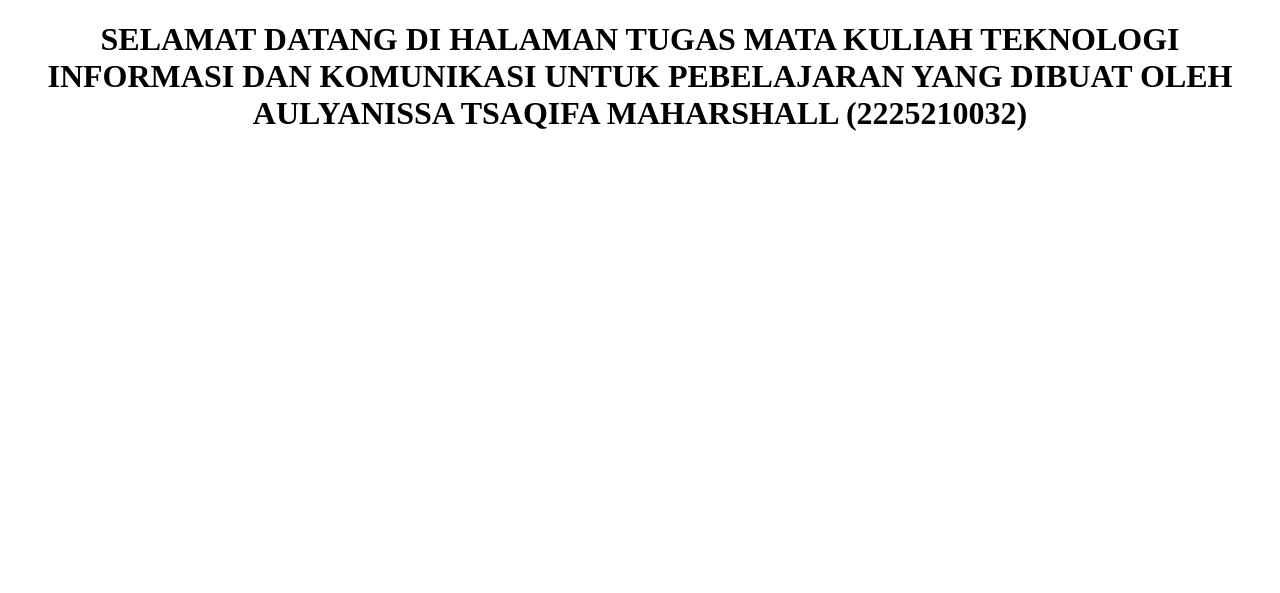
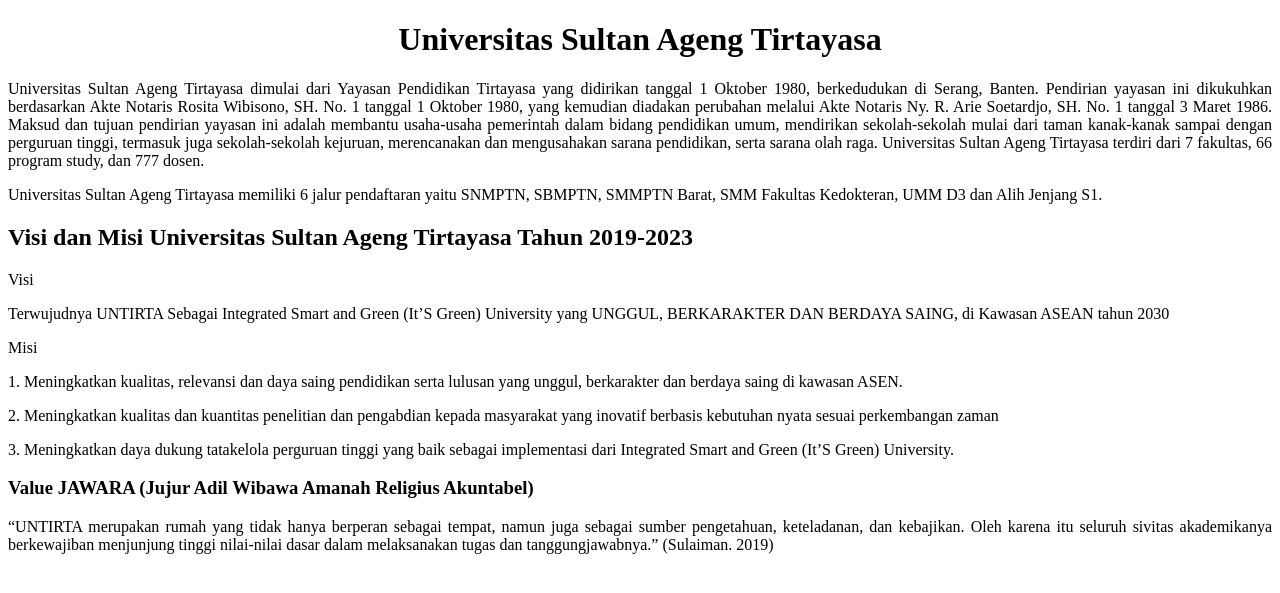
Before and after one commit to maharshall653/aulyanissa, a Django app: page / in a window 1280 px wide. Shown: the part 34-627 px from the top of the page. Run offline with Django 4.2, Linux system fonts and the light colour scheme.

Commit message:
Tugas Pertemuan 4

```diff
--- a/templates/index.html
+++ b/templates/index.html
@@ -4,6 +4,18 @@
 
 {% block content %}
 
-    <h1>SELAMAT DATANG DI HALAMAN TUGAS MATA KULIAH TEKNOLOGI INFORMASI DAN KOMUNIKASI UNTUK PEBELAJARAN YANG DIBUAT OLEH AULYANISSA TSAQIFA MAHARSHALL (2225210032)</h1>
+    <h1>Universitas Sultan Ageng Tirtayasa</h1>
+    <p>Universitas Sultan Ageng Tirtayasa dimulai dari Yayasan Pendidikan Tirtayasa yang didirikan tanggal 1 Oktober 1980, berkedudukan di Serang, Banten. Pendirian yayasan ini dikukuhkan berdasarkan Akte Notaris Rosita Wibisono, SH. No. 1 tanggal 1 Oktober 1980, yang kemudian diadakan perubahan melalui Akte Notaris Ny. R. Arie Soetardjo, SH. No. 1 tanggal 3 Maret 1986. Maksud dan tujuan pendirian yayasan ini adalah membantu usaha-usaha pemerintah dalam bidang pendidikan umum, mendirikan sekolah-sekolah mulai dari taman kanak-kanak sampai dengan perguruan tinggi, termasuk juga sekolah-sekolah kejuruan, merencanakan dan mengusahakan sarana pendidikan, serta sarana olah raga. Universitas Sultan Ageng Tirtayasa terdiri dari 7 fakultas, 66 program study, dan 777 dosen.</p>
+    <p>Universitas Sultan Ageng Tirtayasa memiliki 6 jalur pendaftaran yaitu SNMPTN, SBMPTN, SMMPTN Barat, SMM Fakultas Kedokteran, UMM D3 dan Alih Jenjang S1.</p>
 
+    <h2>Visi dan Misi Universitas Sultan Ageng Tirtayasa Tahun 2019-2023</h2>
+    <p>Visi</p>
+    <p>Terwujudnya UNTIRTA Sebagai Integrated Smart and Green (It’S Green) University yang UNGGUL, BERKARAKTER DAN BERDAYA SAING, di Kawasan ASEAN tahun 2030</p>
+    <p>Misi</p>
+    <p>1. Meningkatkan kualitas, relevansi dan daya saing pendidikan serta lulusan yang unggul, berkarakter dan berdaya saing di kawasan ASEN.</p>
+    <p>2. Meningkatkan kualitas dan kuantitas penelitian dan pengabdian kepada masyarakat yang inovatif berbasis kebutuhan nyata sesuai perkembangan zaman</p>
+    <p>3. Meningkatkan daya dukung tatakelola perguruan tinggi yang baik sebagai implementasi dari Integrated Smart and Green (It’S Green) University.</p>
+
+    <h3>Value JAWARA (Jujur Adil Wibawa Amanah Religius Akuntabel)</h3>
+    <p>“UNTIRTA merupakan rumah yang tidak hanya berperan sebagai tempat, namun juga sebagai sumber pengetahuan, keteladanan, dan kebajikan. Oleh karena itu seluruh sivitas akademikanya berkewajiban menjunjung tinggi nilai-nilai dasar dalam melaksanakan tugas dan tanggungjawabnya.” (Sulaiman. 2019)</p>
 {% endblock %}
```
